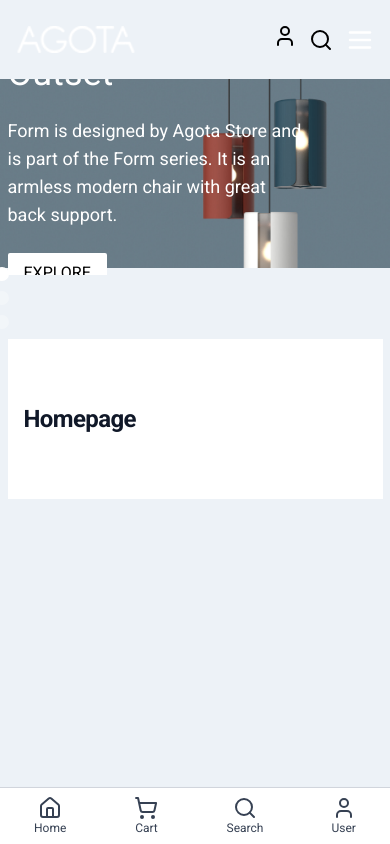
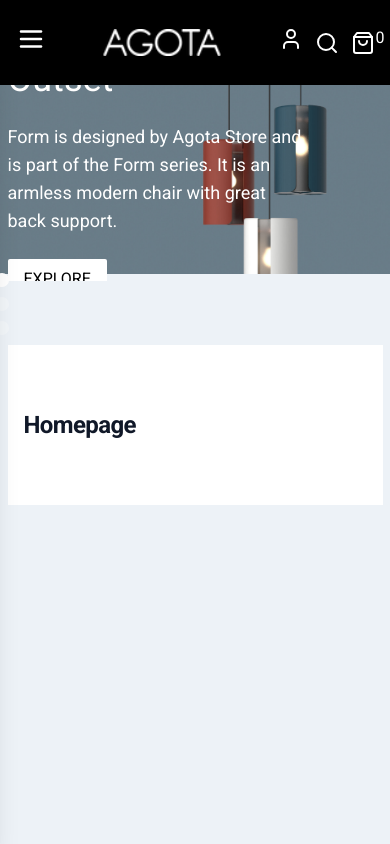
Before and after one commit to mrtuvn/shop-furniture, a React (Vite) app: page / in a window 390 px wide. Shown: the top 844 px of the page. Built offline with nearby package versions, Linux system fonts and the light colour scheme.

Commit message:
feat: Add mobile nav

```diff
--- a/src/components/layout/header.tsx
+++ b/src/components/layout/header.tsx
@@ -4,6 +4,7 @@ import { Search, ShoppingBag } from "lucide-react";
 import { useCallback, useEffect, useState } from "react";
 import AccountLinks from "../common/account-links";
 import Logo from "../common/Logo";
+import MobileNav from "../navigation/mobile-nav";
 import Nav from "../navigation/nav";
 import HamburgerIcon from "./humburger-icon";
 
@@ -11,6 +12,7 @@ const Header = () => {
   const [isSticky, setIsSticky] = useState(false);
   const [isVisible, setIsVisible] = useState(true);
   const [lastScrollY, setLastScrollY] = useState(0);
+  const [isMobileMenuOpen, setIsMobileMenuOpen] = useState(false);
 
   // Debounce the scroll handler for better performance
   const handleScroll = useCallback(() => {
@@ -51,10 +53,35 @@ const Header = () => {
     }
   }, [handleScroll]);
 
+  // Close mobile menu when scrolling
+  useEffect(() => {
+    if (isMobileMenuOpen) {
+      setIsMobileMenuOpen(false);
+    }
+  }, [debouncedScrollY]);
+
+  // Prevent body scroll when mobile menu is open
+  useEffect(() => {
+    if (isMobileMenuOpen) {
+      document.body.style.overflow = "hidden";
+    } else {
+      document.body.style.overflow = "";
+    }
+
+    return () => {
+      document.body.style.overflow = "";
+    };
+  }, [isMobileMenuOpen]);
+
+  const toggleMobileMenu = () => {
+    setIsMobileMenuOpen(!isMobileMenuOpen);
+  };
+
   return (
+    <>
       <header
         className={cn(
-        "bg-none text-black transition-all duration-300 ease-in-out w-full",
+          "xs:bg-black md:bg-transparent md:absolute xs:text-white md:text-black transition-all duration-300 ease-in-out w-full",
           // Use a high z-index value to ensure header is above other elements
           "z-[var(--z-index-overlay)]",
           isSticky && "fixed top-0 left-0 bg-black text-white shadow-md",
@@ -68,25 +95,35 @@ const Header = () => {
         <div className="mx-auto flex flex-col">
           <div className="bottom-header py-2 relative">
             <div className="container xs:px-2 top-0 mx-auto flex justify-between py-4 items-center">
+              <span className="md:hidden">
+                <HamburgerIcon
+                  onClick={toggleMobileMenu}
+                  isOpen={isMobileMenuOpen}
+                />
+              </span>
               <Logo />
               <Nav />
               <div className="flex items-center justify-center gap-3">
                 <AccountLinks />
                 <Search />
-              <span className="xs:hidden relative md:block">
+                <span className="relative md:block">
                   <ShoppingBag />
                   <span className="cart-count absolute top-[-5px] right-[-10px] ">
                     0
                   </span>
-              </span>
-              <span className="md:hidden">
-                <HamburgerIcon />
                 </span>
               </div>
             </div>
           </div>
         </div>
       </header>
+
+      {/* Mobile Navigation */}
+      <MobileNav
+        isOpen={isMobileMenuOpen}
+        onClose={() => setIsMobileMenuOpen(false)}
+      />
+    </>
   );
 };
 
--- a/src/components/layout/humburger-icon.tsx
+++ b/src/components/layout/humburger-icon.tsx
@@ -1,33 +1,64 @@
-const HamburgerMenu = () => {
+interface HamburgerMenuProps {
+  onClick: () => void;
+  isOpen: boolean;
+}
+
+const HamburgerMenu = ({ onClick, isOpen }: HamburgerMenuProps) => {
   return (
-    <>
+    <button
+      onClick={onClick}
+      className="focus:outline-none z-20"
+      aria-label={isOpen ? "Close menu" : "Open menu"}
+    >
       <svg
         width="30px"
         height="30px"
         viewBox="0 0 24 24"
         fill="none"
         xmlns="http://www.w3.org/2000/svg"
+        className="transition-all duration-300"
       >
+        {isOpen ? (
+          // X icon for close state
+          <>
+            <path
+              d="M18 6L6 18"
+              stroke="currentColor"
+              strokeWidth="2"
+              strokeLinecap="round"
+            />
+            <path
+              d="M6 6L18 18"
+              stroke="currentColor"
+              strokeWidth="2"
+              strokeLinecap="round"
+            />
+          </>
+        ) : (
+          // Hamburger icon for closed state
+          <>
             <path
               d="M4 18L20 18"
-          stroke="#fff"
+              stroke="currentColor"
               strokeWidth="2"
               strokeLinecap="round"
             />
             <path
               d="M4 12L20 12"
-          stroke="#fff"
+              stroke="currentColor"
               strokeWidth="2"
               strokeLinecap="round"
             />
             <path
               d="M4 6L20 6"
-          stroke="#fff"
+              stroke="currentColor"
               strokeWidth="2"
               strokeLinecap="round"
             />
+          </>
+        )}
       </svg>
-    </>
+    </button>
   );
 };
 
--- a/src/components/navigation/mobile-nav.tsx
+++ b/src/components/navigation/mobile-nav.tsx
@@ -1,41 +1,139 @@
-import { HomeIcon, SearchIcon, ShoppingCartIcon, UserIcon } from "lucide-react";
+import { NAVIGATION_DEMO_2 } from "@/data/navigation";
+import { cn } from "@/utils/cn";
+import { ChevronDown } from "lucide-react";
+import { useState } from "react";
 
-const MobileNav = () => {
+interface MobileNavProps {
+  isOpen: boolean;
+  onClose: () => void;
+}
+
+const MobileNav = ({ isOpen, onClose }: MobileNavProps) => {
+  const [expandedItems, setExpandedItems] = useState<string[]>([]);
+
+  const toggleItem = (name: string) => {
+    setExpandedItems((prev) =>
+      prev.includes(name)
+        ? prev.filter((item) => item !== name)
+        : [...prev, name],
+    );
+  };
+
   return (
-    <div className="md:hidden">
-      <div className="fixed bottom-0 left-0 right-0 bg-white shadow-lg z-[var(--z-index-menu)] border-t border-gray-300">
-        <div className="flex justify-around items-center py-2 safe-area-bottom">
+    <>
+      {/* Overlay */}
+      <div
+        className={cn(
+          "fixed inset-0 bg-black bg-opacity-50 z-40 transition-opacity duration-300",
+          isOpen ? "opacity-100" : "opacity-0 pointer-events-none",
+        )}
+        onClick={onClose}
+      />
+
+      {/* Slide-in menu */}
+      <div
+        className={cn(
+          "fixed inset-y-0 left-0 w-4/5 max-w-sm bg-white z-50 transform transition-transform duration-300 ease-in-out shadow-xl flex flex-col",
+          isOpen ? "translate-x-0" : "-translate-x-full",
+        )}
+      >
+        {/* Menu header */}
+        <div className="p-4 border-b flex justify-between items-center">
+          <h2 className="text-xl font-bold">Menu</h2>
+          <button
+            onClick={onClose}
+            className="p-2 rounded-full hover:bg-gray-100"
+            aria-label="Close menu"
+          >
+            <svg
+              width="24"
+              height="24"
+              viewBox="0 0 24 24"
+              fill="none"
+              xmlns="http://www.w3.org/2000/svg"
+            >
+              <path
+                d="M18 6L6 18"
+                stroke="currentColor"
+                strokeWidth="2"
+                strokeLinecap="round"
+              />
+              <path
+                d="M6 6L18 18"
+                stroke="currentColor"
+                strokeWidth="2"
+                strokeLinecap="round"
+              />
+            </svg>
+          </button>
+        </div>
+
+        {/* Navigation items */}
+        <div className="flex-1 overflow-y-auto py-4">
+          <ul className="space-y-1 px-3">
+            {NAVIGATION_DEMO_2.map((item) => (
+              <li key={item.id} className="border-b border-gray-100 pb-2">
+                {item.type ? (
+                  <div>
+                    <button
+                      onClick={() => toggleItem(item.name)}
+                      className="flex w-full items-center justify-between py-2 px-3 text-left font-medium hover:bg-gray-50 rounded-md"
+                    >
+                      <span>{item.name}</span>
+                      <ChevronDown
+                        className={cn(
+                          "h-5 w-5 transition-transform",
+                          expandedItems.includes(item.name) ? "rotate-180" : "",
+                        )}
+                      />
+                    </button>
+
+                    {expandedItems.includes(item.name) && item.children && (
+                      <div className="mt-1 ml-4 space-y-1">
+                        {item.children.map((child) => (
                           <a
-            href="/"
-            className="flex flex-col items-center text-gray-700 hover:text-primary"
+                            key={child.id}
+                            href={child.href}
+                            className="block py-2 px-3 text-sm hover:bg-gray-50 rounded-md"
                           >
-            <HomeIcon className="w-6 h-6" />
-            <span className="text-xs">Home</span>
+                            {child.name}
+                          </a>
+                        ))}
+                      </div>
+                    )}
+                  </div>
+                ) : (
+                  <a
+                    href={item.href}
+                    className="block py-2 px-3 font-medium hover:bg-gray-50 rounded-md"
+                  >
+                    {item.name}
+                  </a>
+                )}
+              </li>
+            ))}
+          </ul>
+        </div>
+
+        {/* Footer */}
+        <div className="border-t p-4">
+          <div className="space-y-2">
+            <a
+              href="/login"
+              className="block w-full text-center py-2 px-4 bg-gray-100 hover:bg-gray-200 rounded-md font-medium"
+            >
+              Log in
             </a>
             <a
-            href="/cart"
-            className="flex flex-col items-center text-gray-700 hover:text-primary"
+              href="/signup"
+              className="block w-full text-center py-2 px-4 bg-black text-white hover:bg-gray-800 rounded-md font-medium"
             >
-            <ShoppingCartIcon className="w-6 h-6" />
-            <span className="text-xs">Cart</span>
-          </a>
-          <a
-            href="/search"
-            className="flex flex-col items-center text-gray-700 hover:text-primary"
-          >
-            <SearchIcon className="w-6 h-6" />
-            <span className="text-xs">Search</span>
-          </a>
-          <a
-            href="/user"
-            className="flex flex-col items-center text-gray-700 hover:text-primary"
-          >
-            <UserIcon className="w-6 h-6" />
-            <span className="text-xs">User</span>
+              Sign up
             </a>
           </div>
         </div>
       </div>
+    </>
   );
 };
 
--- a/src/layouts/home1/layout.tsx
+++ b/src/layouts/home1/layout.tsx
@@ -1,7 +1,6 @@
 import BackTop from "@/components/common/back-top";
 import Footer from "@/components/layout/footer";
 import Header from "@/components/layout/header";
-import MobileNav from "@/components/navigation/mobile-nav";
 import React from "react";
 const Home1Layout: React.FC = ({ children }: React.PropsWithChildren) => {
   return (
@@ -16,7 +15,7 @@ const Home1Layout: React.FC = ({ children }: React.PropsWithChildren) => {
       >
         {children}
       </main>
-      <MobileNav />
+      {/* <MobileNav /> */}
       <Footer />
       <BackTop />
     </div>
--- a/src/styles/index.css
+++ b/src/styles/index.css
@@ -16,17 +16,23 @@ body {
   --font-family: "Roboto", sans-serif;
   --font-size: 16px;
   --font-weight: 400;
+
+  /* colors */
   --color-primary: #646cff;
   --color-secondary: #61dafb;
   --color-background: #f8f8f8;
   --color-tertiary: #888;
-  --breakpoint-xs: 375px;
   --color-main-background: hsla(210, 38%, 95%, 1);
   --color-background: hsl(from var(--color-background) h s calc(l + 10));
   --menu-item-hover-bg: #0969da;
 
+  /* breakpoints */
+  --breakpoint-xs: 375px;
+
+  /* layout */
   --footer-mobile-navigate-height: 56px;
 
+  /* z-index */
   --z-index-menu: 9989;
   --z-index-dropdown: 9990;
   --z-index-mega-menu: 9991;
```
Lines whose indentation alone changed are shown as unchanged.
